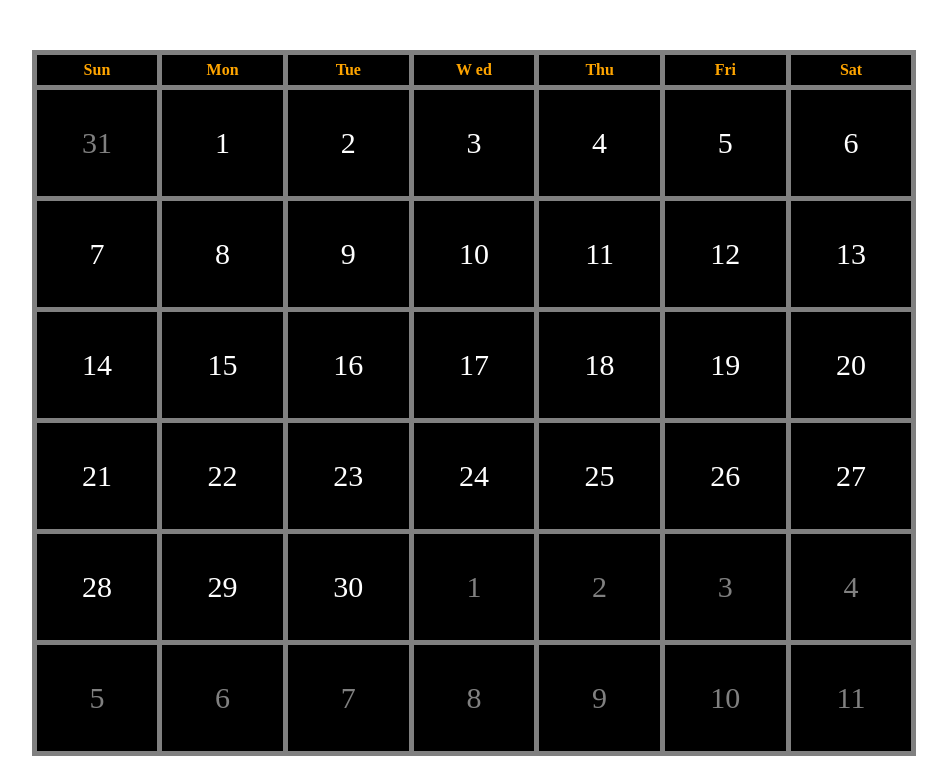
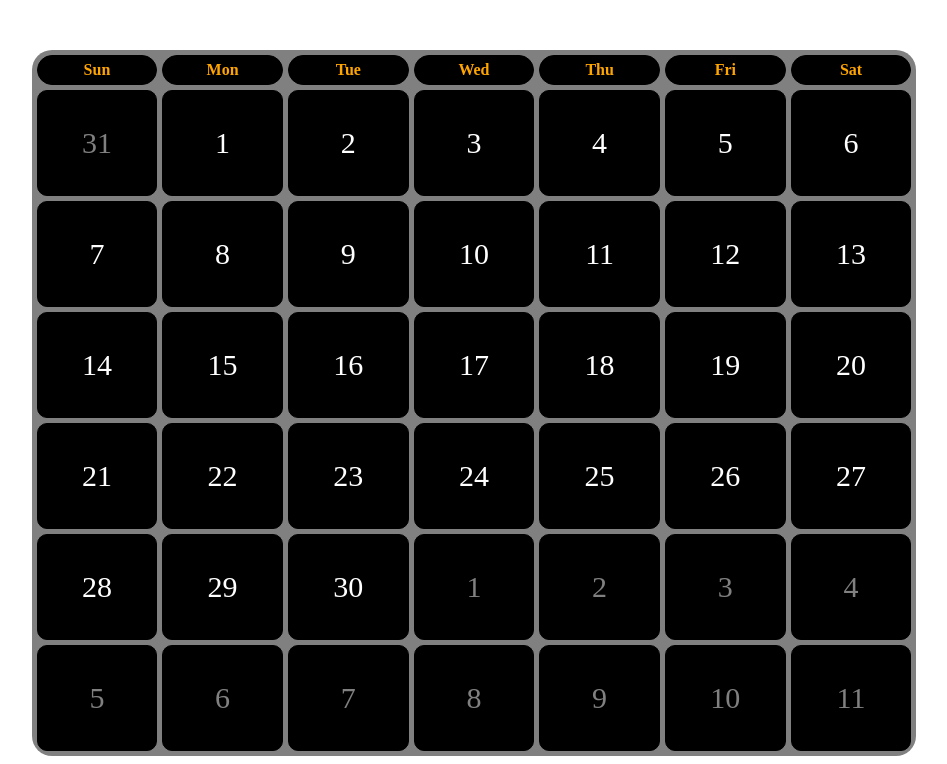
Before and after one commit to BabaTheBoundless/htmx_lab, a plain HTML site: page public/april.html in a window 1280 px wide. Shown: the part 93-857 px from the top of the page, without its empty margins (166-1113 px from the left). Drawn offline with Linux system fonts and the light colour scheme; a web font is replaced by a local one.

Commit message:
rounded corners; looks a little better

```diff
--- a/public/april.html
+++ b/public/april.html
@@ -20,15 +20,14 @@
     <br />
 
 
-    <div class ="rounded">
+
       <table cellspacing="5">
           <thead>
               <tr>
-
                   <th>Sun</th>
                   <th>Mon</th>
                   <th>Tue</th>
-                  <th>W ed</th>
+                  <th>Wed</th>
                   <th>Thu</th>
                   <th>Fri</th>
                   <th>Sat</th>
@@ -95,7 +94,7 @@
               </tr>
           </tbody>
       </table>
-  </div>
+
 </body>
 
 </html>
--- a/public/calendarcss.css
+++ b/public/calendarcss.css
@@ -18,6 +18,8 @@ h1 {
 
 table {
     margin: auto;
+    border-radius: 20px;
+    overflow: hidden;
 }
 
 th {
@@ -25,6 +27,7 @@ th {
     padding: 5px;
     text-align: center;
     color: orange;
+    border-radius: 20px;
 
     background-color: black;
 }
@@ -35,6 +38,7 @@ td {
     text-align: center;
     color: white;
     font-size: 30px;
+    border-radius: 10px;
     background-color: black;
 }
 
@@ -50,10 +54,7 @@ table {
 }
 
 /* NOT WORKING RIGHT NOW */
-.rounded {
-    border-radius: 10px;
-    overflow: hidden;
-}
+
 
 /* --------------- Link between html files --------------- */
 
```
